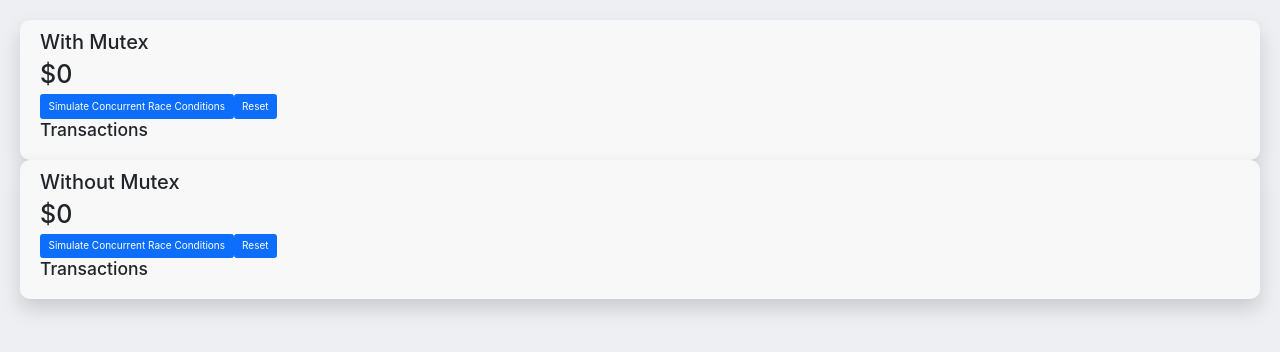
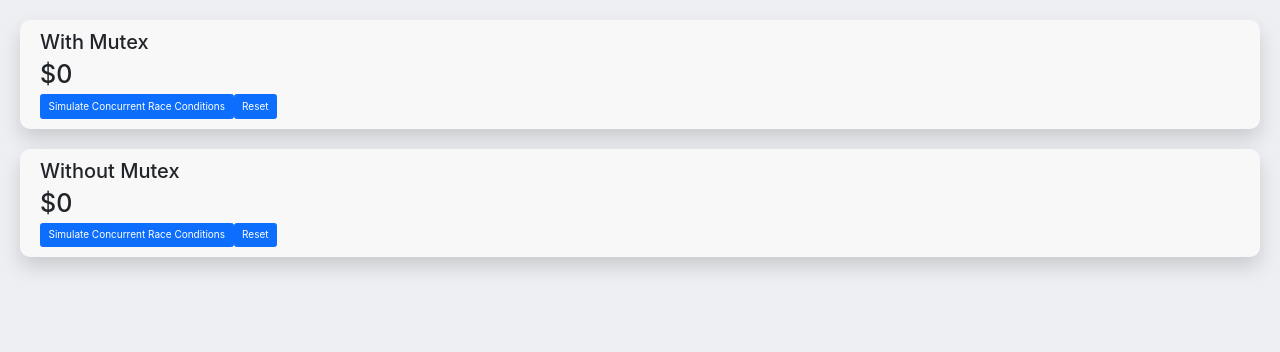
Before and after one commit to ghuong/mutex-bank-client, a React (Create React App) app: page / in a window 1280 px wide. Shown: the top 352 px of the page. Built offline with nearby package versions, Linux system fonts and the light colour scheme.

Commit message:
CSS - panels; hide transactions panel if empty

```diff
--- a/src/components/AccountDisplay.js
+++ b/src/components/AccountDisplay.js
@@ -25,20 +25,18 @@ const AccountDisplay = ({ accountName, useMutex = false }) => {
       { product: "grapes", price: 100 },
       { product: "olives", price: 100 },
     ];
-    console.log("simulating...");
     const result = await simulateTransactions(
       balance,
       transactionRequests,
       useMutex
     );
-    console.log("result", result);
     setBalance(result.balance);
     setTransactions(transactions.concat(result.operations));
   };
 
   return (
-    <div className={styles.account_container}>
-      <div className="account-details">
+    <div>
+      <div className={styles.panel}>
         <h2>{accountName}</h2>
         <AccountBalance balance={balance} />
         <Button variant="primary" onClick={runSimulatedTransactions}>
@@ -48,7 +46,13 @@ const AccountDisplay = ({ accountName, useMutex = false }) => {
           Reset
         </Button>
       </div>
-      <TransactionsList transactions={transactions} />
+      {
+        transactions.length
+        ? <div className={styles.panel}>
+            <TransactionsList transactions={transactions} />
+          </div>
+        : null
+      }
     </div>
   );
 };
--- a/src/components/css/AccountDisplay.module.css
+++ b/src/components/css/AccountDisplay.module.css
@@ -1,6 +1,7 @@
-.account_container {
+.panel {
   background-color: #f8f8f8;
   border-radius: 10px;
   box-shadow: 0 10px 20px rgba(0, 0, 0, 0.15);
-  padding: 1rem 1.5rem 1rem 2rem;
+  padding: 1rem 2rem 1rem 2rem;
+  margin-bottom: 2rem;
 }
```
Also changed, not shown: src/services/transactions.js (+3 -5 lines).
